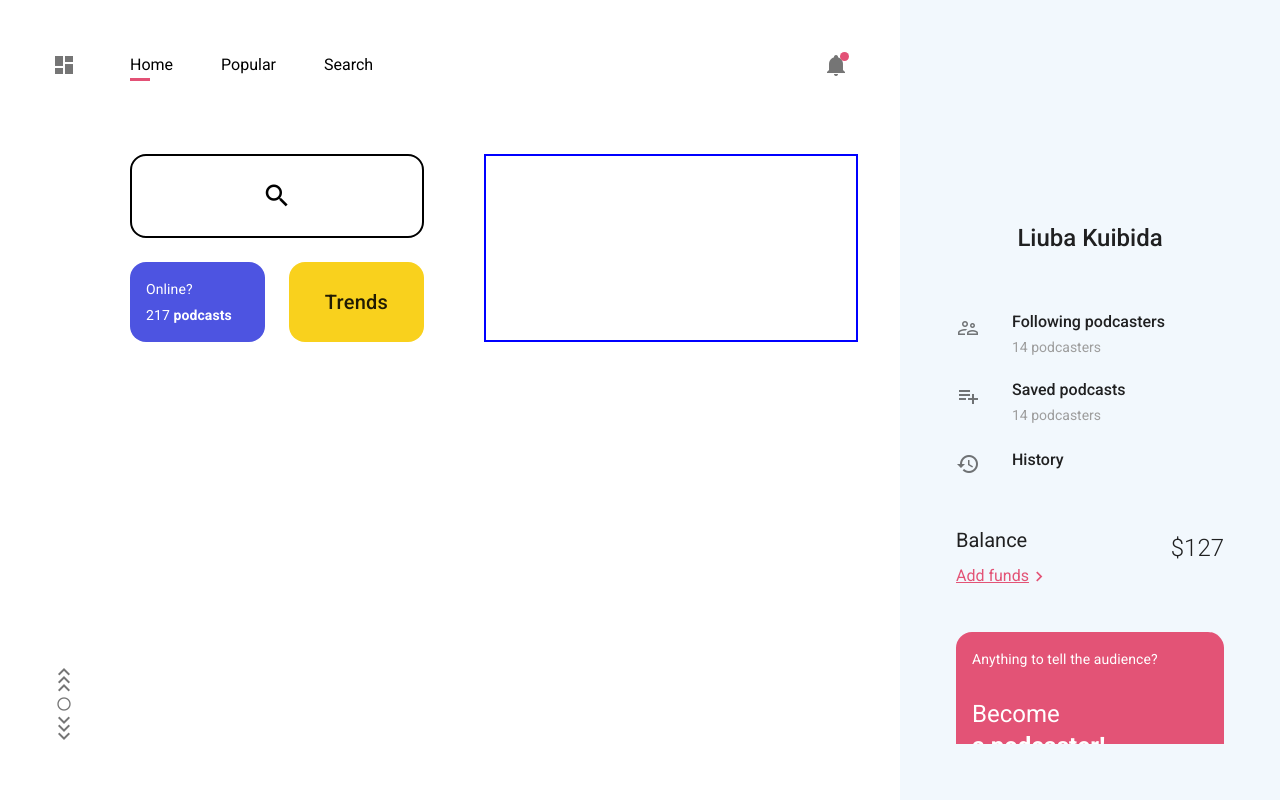
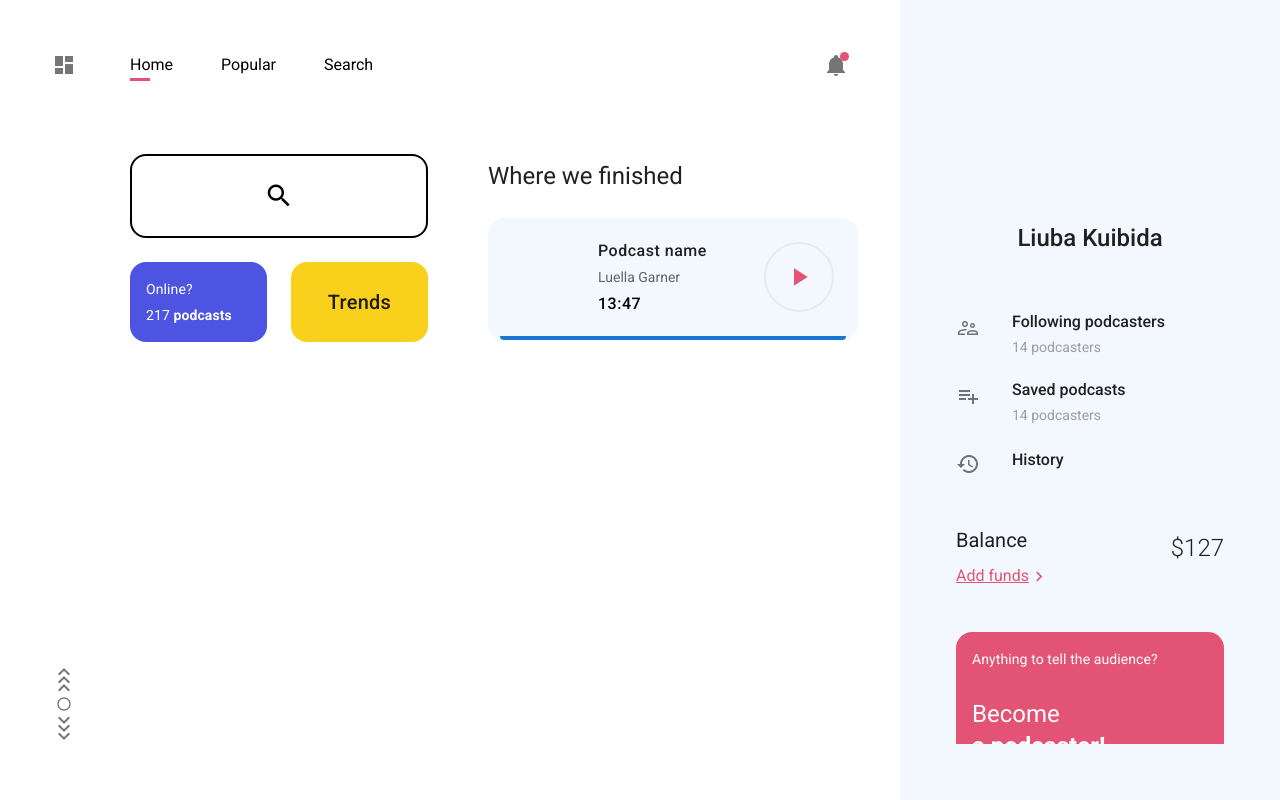
Before and after one commit to ni4yja/podcast-dashboard, a Nuxt app: page / in a window 1280 px wide. Built offline with nearby package versions, Linux system fonts and the light colour scheme.

Commit message:
player component added

```diff
--- /dev/null
+++ b/components/Player.vue
@@ -0,0 +1,50 @@
+<template>
+  <div style="width: 370px">
+    <h2 class="font-weight-regular mt-1 mb-6">Where we finished</h2>
+    <v-card flat color="#f2f8fd" class="rounded-xl pt-2 pb-3">
+      <v-list-item three-line class="pl-6 pr-6">
+        <v-list-item-avatar tile size="70" class="rounded-xl">
+          <v-img
+            :src="require(`~/assets/01.jpeg`)"
+            alt="podcast-picture"
+          ></v-img>
+        </v-list-item-avatar>
+        <v-list-item-content>
+          <v-list-item-title class="body-1 font-weight-medium">
+            Podcast name
+          </v-list-item-title>
+          <v-list-item-subtitle>Luella Garner</v-list-item-subtitle>
+          <v-list-item-subtitle class="body-1 font-weight-medium black--text"
+            >13:47</v-list-item-subtitle
+          >
+        </v-list-item-content>
+        <v-list-item-avatar style="border: 2px solid #e7eaf2" size="70">
+          <v-icon color="#e35376" size="30">mdi-play</v-icon>
+        </v-list-item-avatar>
+      </v-list-item>
+      <v-progress-linear value="40" class="progress-line"></v-progress-linear>
+    </v-card>
+  </div>
+</template>
+
+<script>
+export default {};
+</script>
+
+<style>
+.progress-line {
+  position: absolute;
+  bottom: 0;
+  left: 12px;
+  width: calc(100% - 24px);
+}
+
+.progress-line .v-progress-linear__background {
+  background: #e7eaf2 !important;
+  opacity: 1 !important;
+}
+
+.progress-line .v-progress-linear__determinate {
+  background: #e35376 !important;
+}
+</style>
--- a/pages/index.vue
+++ b/pages/index.vue
@@ -28,8 +28,8 @@
               </v-col>
             </v-row>
           </v-col>
-          <v-col style="border: 2px solid blue">
-            <div style="width: 370px"></div>
+          <v-col>
+            <Player />
           </v-col>
         </v-row>
       </v-container>
@@ -41,12 +41,14 @@
 import HomeHeader from "~/components/HomeHeader.vue";
 import HomeSidebar from "~/components/HomeSidebar.vue";
 import HomeSearch from "~/components/HomeSearch.vue";
+import Player from "~/components/Player.vue";
 
 export default {
   components: {
     HomeHeader,
     HomeSidebar,
     HomeSearch,
+    Player
   },
 };
 </script>
```
Also changed, not shown: assets/01.jpeg (added).
